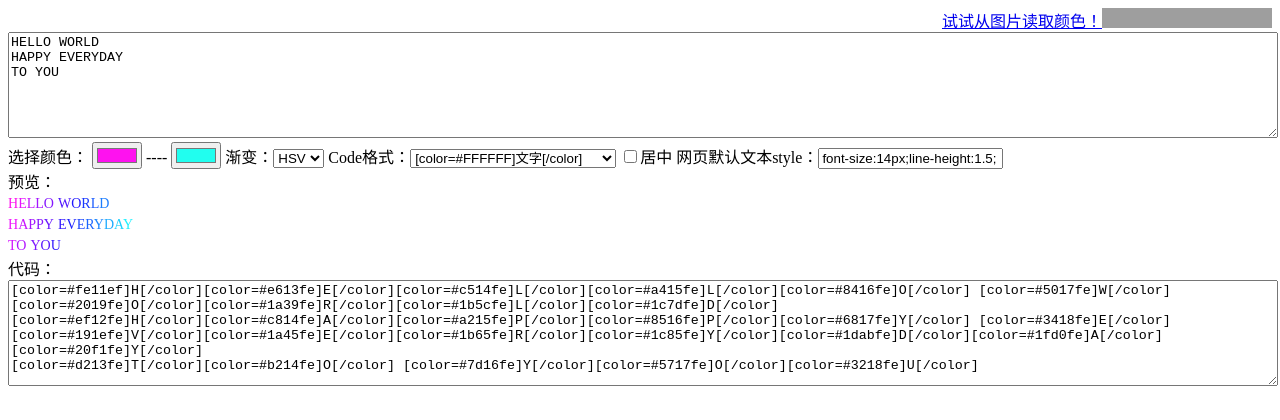
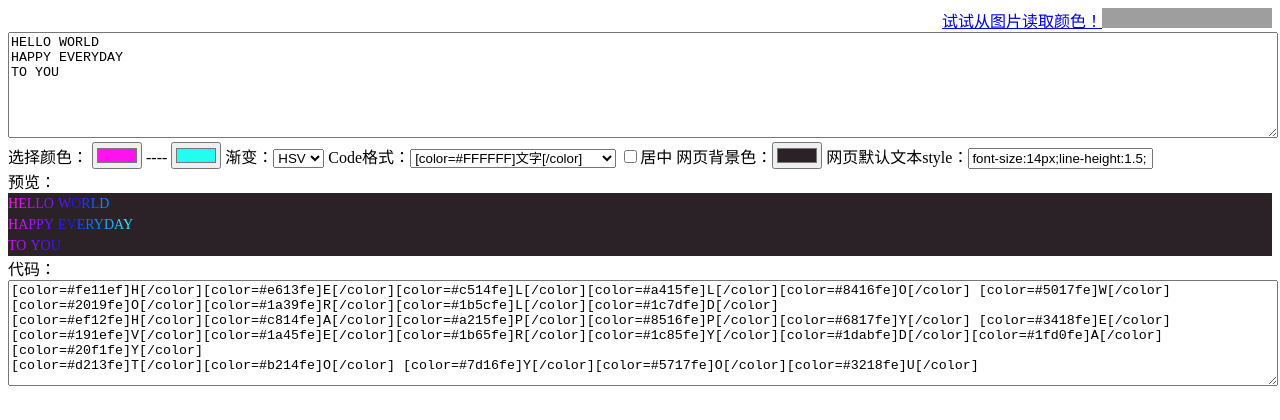
Before and after one commit to Exsper/colorcode, a plain HTML site: page index.html in a window 1280 px wide. Drawn offline with Linux system fonts and the light colour scheme; grey boxes are pictures that could not be loaded.

Commit message:
add background color

```diff
--- a/index.html
+++ b/index.html
@@ -26,8 +26,8 @@
 
 <body>
     <iframe style="float: right;"
-        src="https://ghbtns.com/github-btn.html?user=exsper&repo=colorcode&type=star&count=true"
-        frameborder="0" scrolling="0" width="170" height="20" title="GitHub"></iframe>
+        src="https://ghbtns.com/github-btn.html?user=exsper&repo=colorcode&type=star&count=true" frameborder="0"
+        scrolling="0" width="170" height="20" title="GitHub"></iframe>
     <div style="float: right;"> <a href="pic.html">试试从图片读取颜色！</a> </div>
     <textarea id="codeinput" style="height: 100px; width: 100%; margin: 0 auto;" onchange="applyColors()"
         placeholder="写点什么"></textarea>
@@ -45,6 +45,7 @@
         <option value="<color=%%color>%%words</color>">&lt;color=#FFFFFF&gt;文字&lt;/color&gt;</option>
     </select>
     <input type="checkbox" id="centercheck" onchange="centerSwitch()"><span>居中</span>
+    <span>网页背景色：</span><input type="color" id="bgcolor" onchange="changeBGColor()">
     <span>网页默认文本style：</span><input id="fontstyle" type="text" value="font-size:14px;line-height:1.5;">
     <br>
     <span>预览：</span>
@@ -129,11 +130,18 @@
             applyColors();
         }
 
+        function changeBGColor() {
+            let bgcolor = document.getElementById("bgcolor").value;
+            document.getElementById("preview").style.backgroundColor = bgcolor;
+        }
+
         function test() {
             document.getElementById("codeinput").value = "HELLO WORLD\nHAPPY EVERYDAY\nTO YOU"
             document.getElementById("firstcolor").value = "#fe12ef";
             document.getElementById("lastcolor").value = "#21feef";
             applyColors();
+            document.getElementById("bgcolor").value = "#2a2226";
+            document.getElementById("preview").style.backgroundColor = "#2a2226";
         }
 
         test();
```
Also changed, not shown: pic.html (+8 -0 lines).
